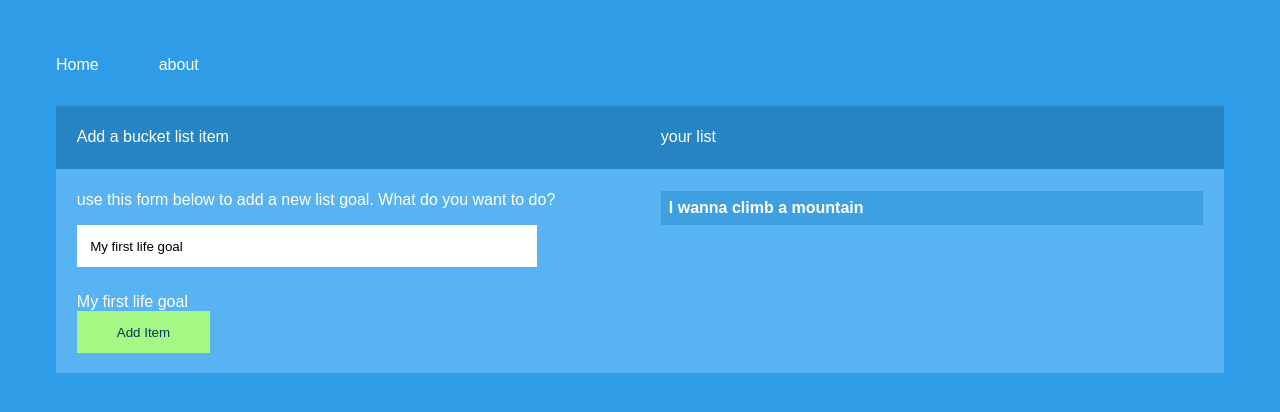
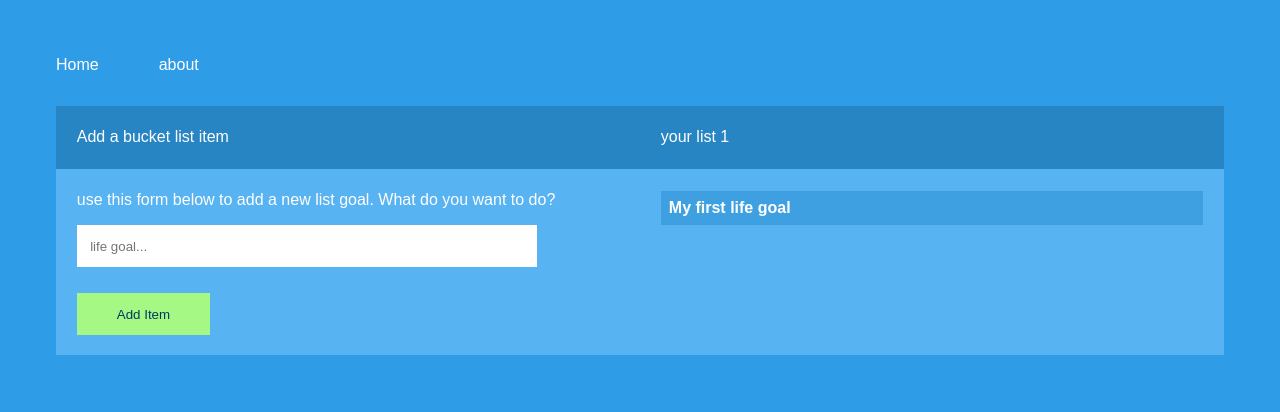
Before and after one commit to Brekit/NG5, an Angular app: page / in a window 1280 px wide. Both pictures are taken after a click on the input "Add Item". Shown: the top 412 px of the page. Built offline with nearby package versions, Linux system fonts and the light colour scheme; a web font is replaced by a local one.

Commit message:
Event Binding Example

```diff
--- a/src/app/home/home.component.html
+++ b/src/app/home/home.component.html
@@ -3,7 +3,7 @@
     <p> Add a bucket list item</p>
   </div>
   <div class="col">
-    <p>your list </p>
+    <p>your list {{ itemCount}}</p>
   </div>
 </div>
 <div class="container color-light">
@@ -11,13 +11,13 @@
     <p class="sm"> use this form below to add a new list goal. What do you want to do?</p>
 <form>
   <input type="text" class="txt" name="item" placeholder="life goal..." [(ngModel)]="goalText">
-  <br /><span>{{goalText}}</span>
-  <input type="submit" class="btn" value="Add Item">
+  <input type="submit" class="btn" value="Add Item" (click)="addItem()">
 </form>
   </div>
   <div class="col">
-    <p class="life-container">
-        I wanna climb a mountain
+    <p class="life-container" *ngFor="let goal of goals">
+      {{ goal}}
+
     </p>
   </div>
 </div>
--- a/src/app/home/home.component.ts
+++ b/src/app/home/home.component.ts
@@ -7,13 +7,20 @@
 })
 export class HomeComponent implements OnInit {
 
-  itemCount:number = 4;
+  itemCount:number;
   btnText:string = 'Add an item';
   goalText:string =  "My first life goal";
+  goals= [];
 
   constructor() { }
 
   ngOnInit() {
+    this.itemCount = this.goals.length;
   }
 
+addItem(){
+  this.goals.push(this.goalText);
+  this.goalText = '';
+  this.itemCount = this.goals.length;
 }
+}
```
